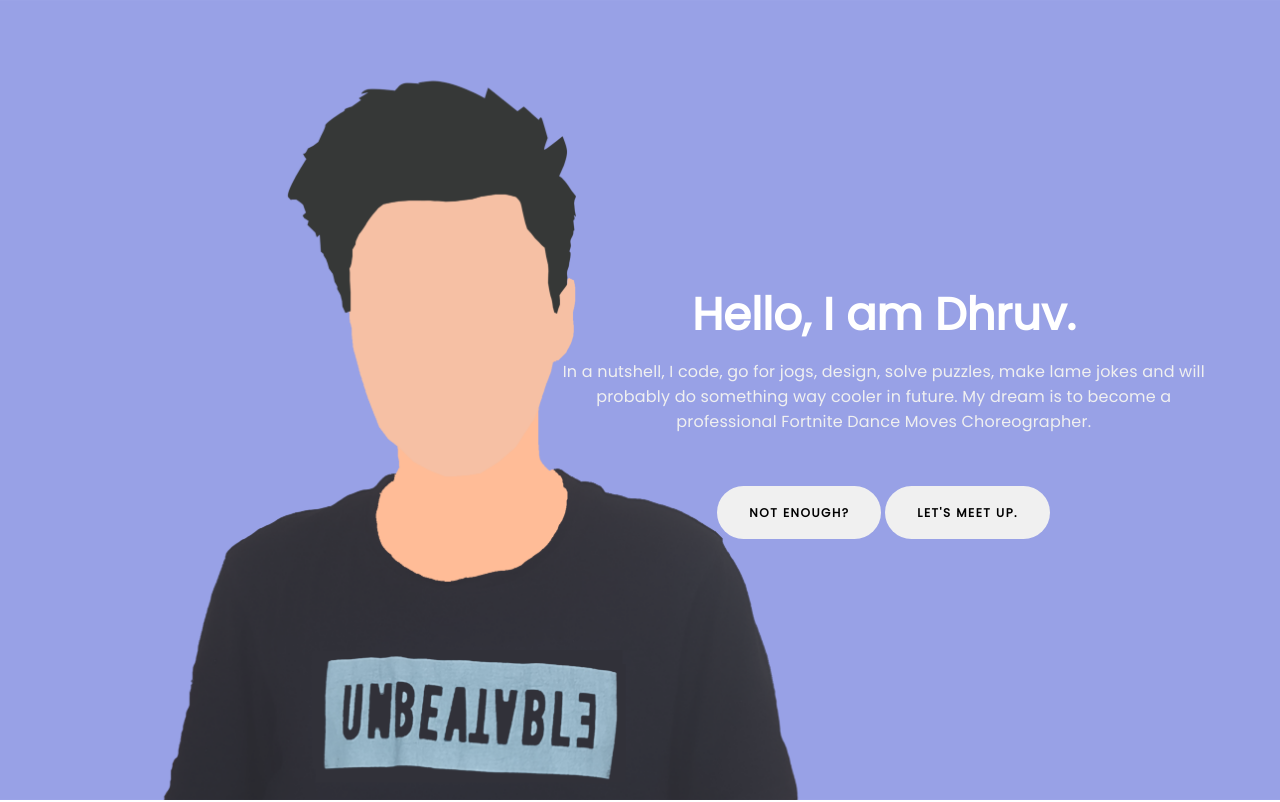
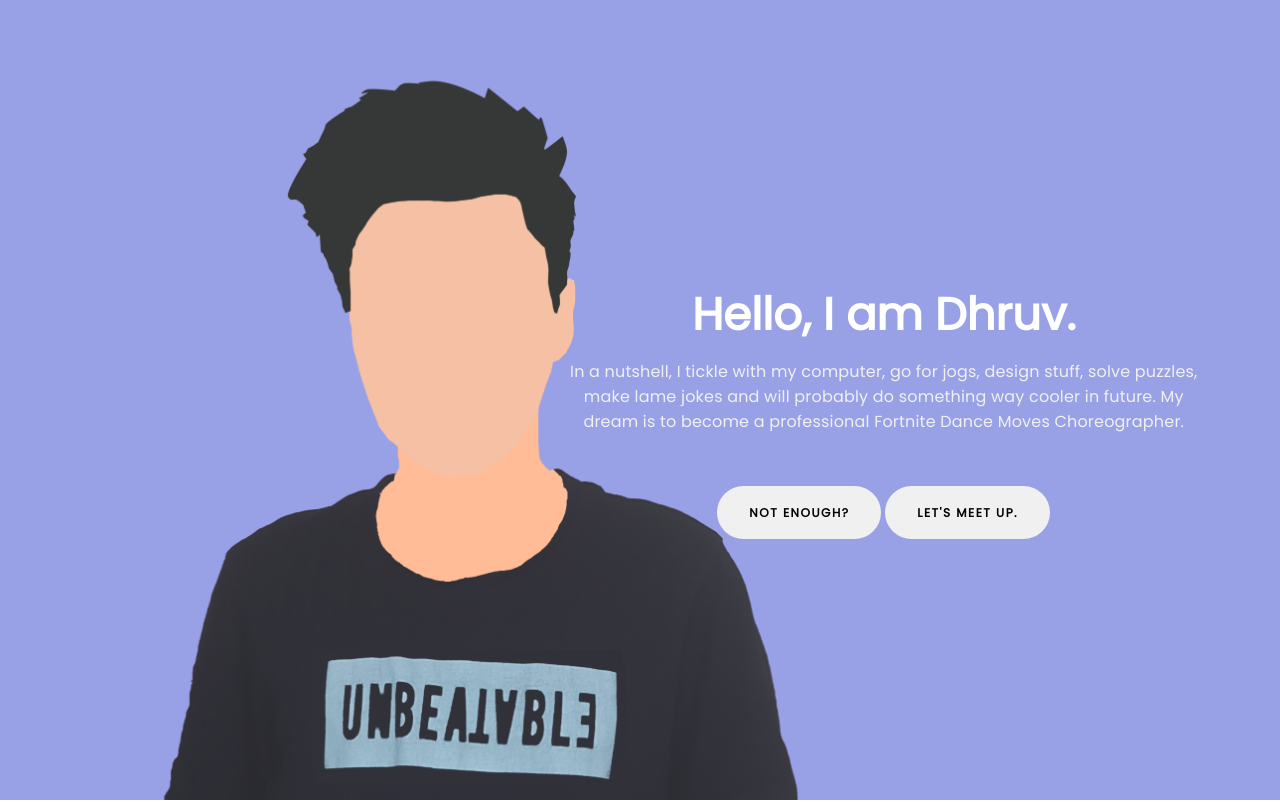
Before and after one commit to dhruv0000/about, a plain HTML site: page index.html in a window 1280 px wide. Shown: the top 802 px of the page. Drawn offline with Linux system fonts and the light colour scheme.

Commit message:
Homevimage twicks

```diff
--- a/css/tooplate-style.css
+++ b/css/tooplate-style.css
@@ -212,13 +212,13 @@ text-align: center !important;
 -----------------------------------------*/
 
 #home {
-  background: url('../images/home-bg.png') 50% 0 repeat-y fixed;
+  background: url('../images/home-bg.png') 50% 0 fixed;
   background-size: cover;
   background-position: center center;
   display: -webkit-box;
-  display: -webkit-flex;
+/*  display: -webkit-flex;
    display: -ms-flexbox;
-  display: flex;
+  display: flex;*/
   -webkit-box-align: center;
   -webkit-align-items: center;
   -ms-flex-align: center;
--- a/index.html
+++ b/index.html
@@ -38,7 +38,7 @@
                <div class="col-md-offset-5 col-md-7 col-sm-12">
                     <div class="home-thumb">
                          <h1 class="wow fadeInUp" data-wow-delay="0.4s">Hello, I am Dhruv.</h1>
-                         <p class="wow fadeInUp white-color" data-wow-delay="0.6s">In a nutshell, I code, go for jogs, design, solve puzzles, make lame jokes and will probably do something way cooler in future. My dream is to become a professional Fortnite Dance Moves Choreographer.</p>
+                         <p class="wow fadeInUp white-color" data-wow-delay="0.6s">In a nutshell, I tickle with  my computer, go for jogs, design stuff, solve puzzles, make lame jokes and will probably do something way cooler in future. My dream is to become a professional Fortnite Dance Moves Choreographer.</p>
                          <a href="#about" class="wow fadeInUp smoothScroll btn btn-default section-btn" data-wow-delay="1s">Not Enough?</a>
                          <a href="#contact" class="wow fadeInUp smoothScroll btn btn-default section-btn" data-wow-delay="1s">Let's meet up.</a>
                     </div>
```
